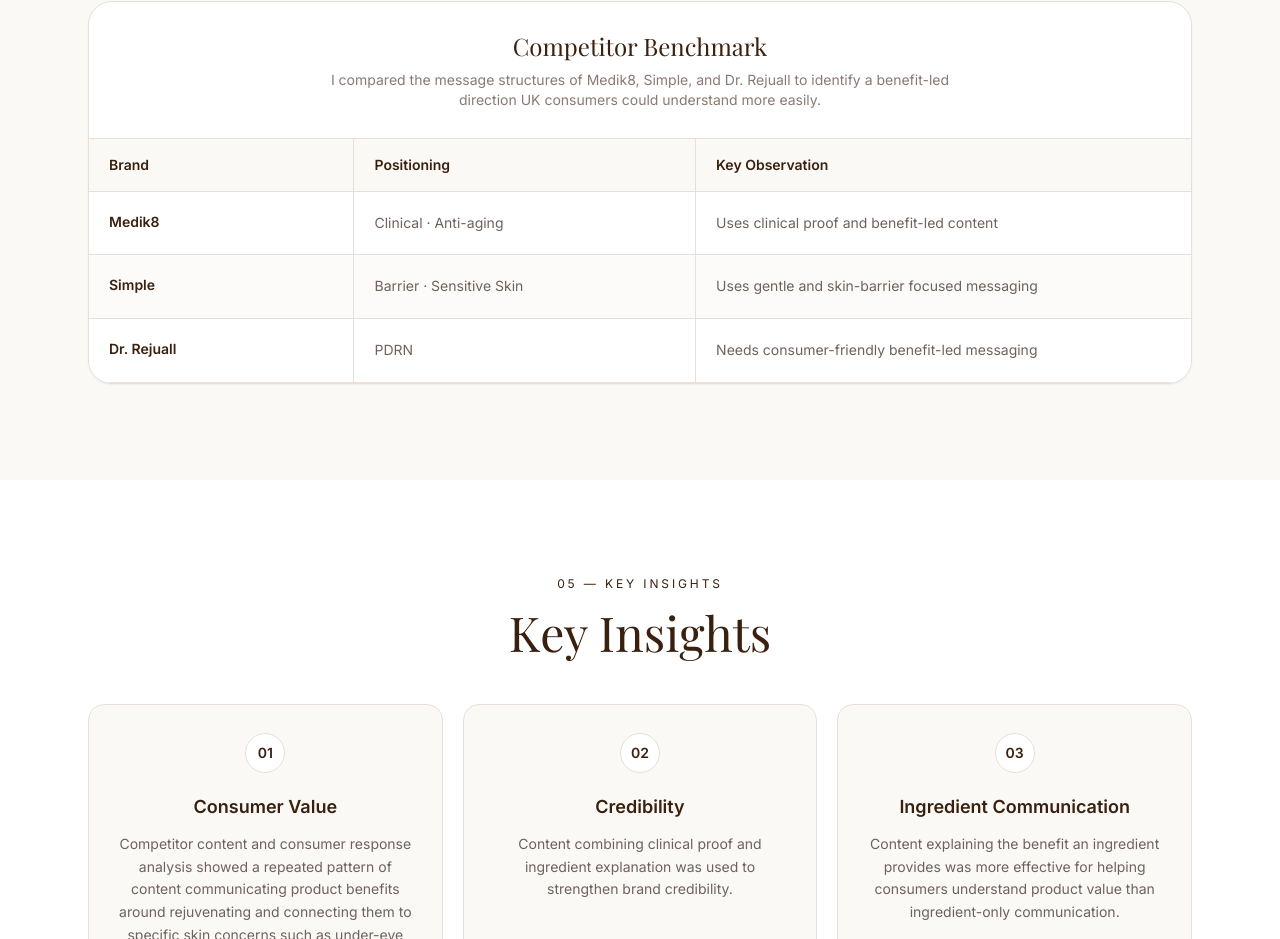
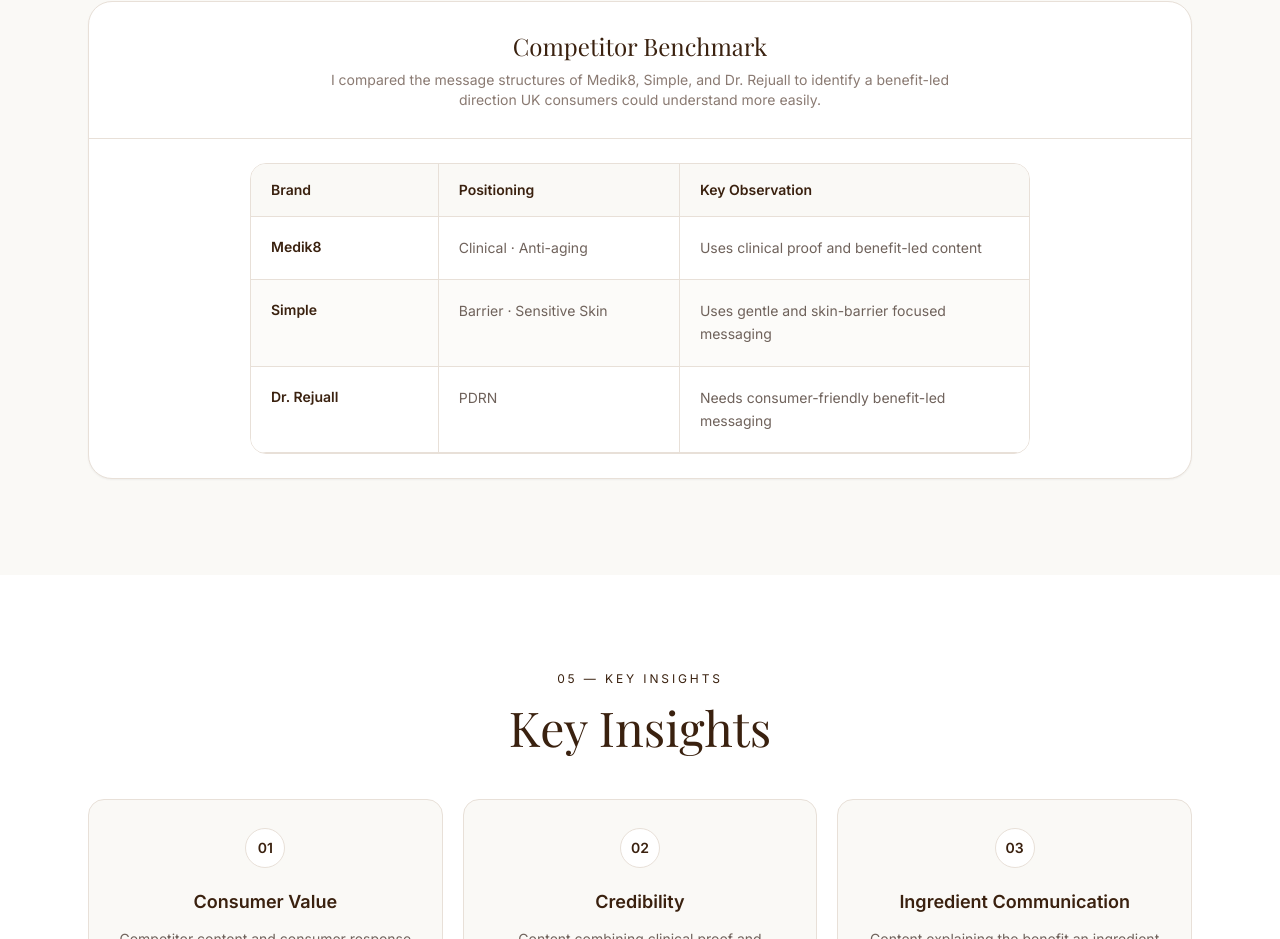
Before and after one commit to yeeunracheljo/yeeunj, a React (Vite) app: page /work/dr-rejuall in a window 1280 px wide. Shown: the part 3802-4741 px from the top of the page. Built offline with nearby package versions, Linux system fonts and the light colour scheme.

Commit message:
34343..ㄱㄷㄷㄷㄱ

```diff
--- a/src/pages/work-dr-rejuall/page.tsx
+++ b/src/pages/work-dr-rejuall/page.tsx
@@ -428,8 +428,8 @@
                 <h3 className="text-2xl font-serif text-[#3A210F]">{t("research.benchmarkTitle")}</h3>
                 <p className="text-sm text-[#8A7A72] mt-2 max-w-2xl mx-auto">{t("research.benchmarkSubtitle")}</p>
               </div>
-              <div className="overflow-x-auto">
-                <table className="w-full min-w-[720px] text-sm table-fixed border-separate border-spacing-0">
+              <div className="overflow-x-auto px-4 md:px-6 py-6">
+                <table className="w-full max-w-[780px] mx-auto text-sm table-fixed border border-[#E8E0D8] rounded-2xl overflow-hidden border-separate border-spacing-0">
                   <colgroup>
                     <col className="w-[24%]" />
                     <col className="w-[31%]" />
```
